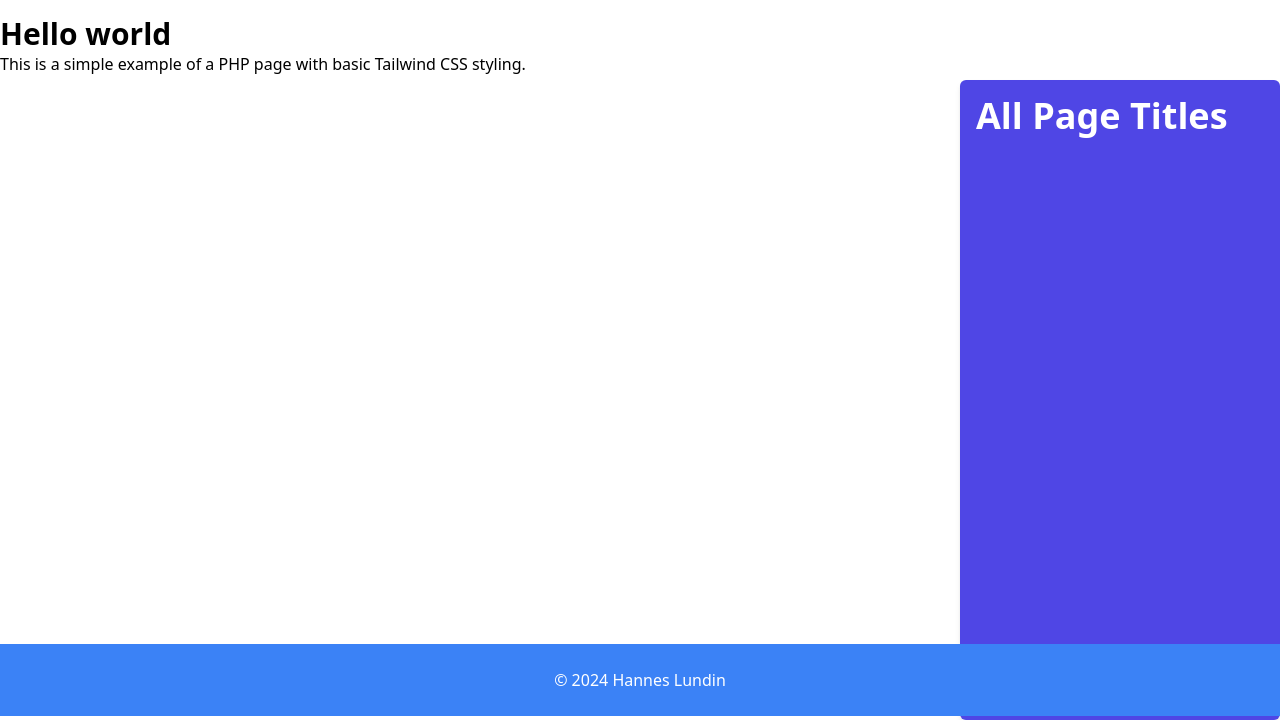
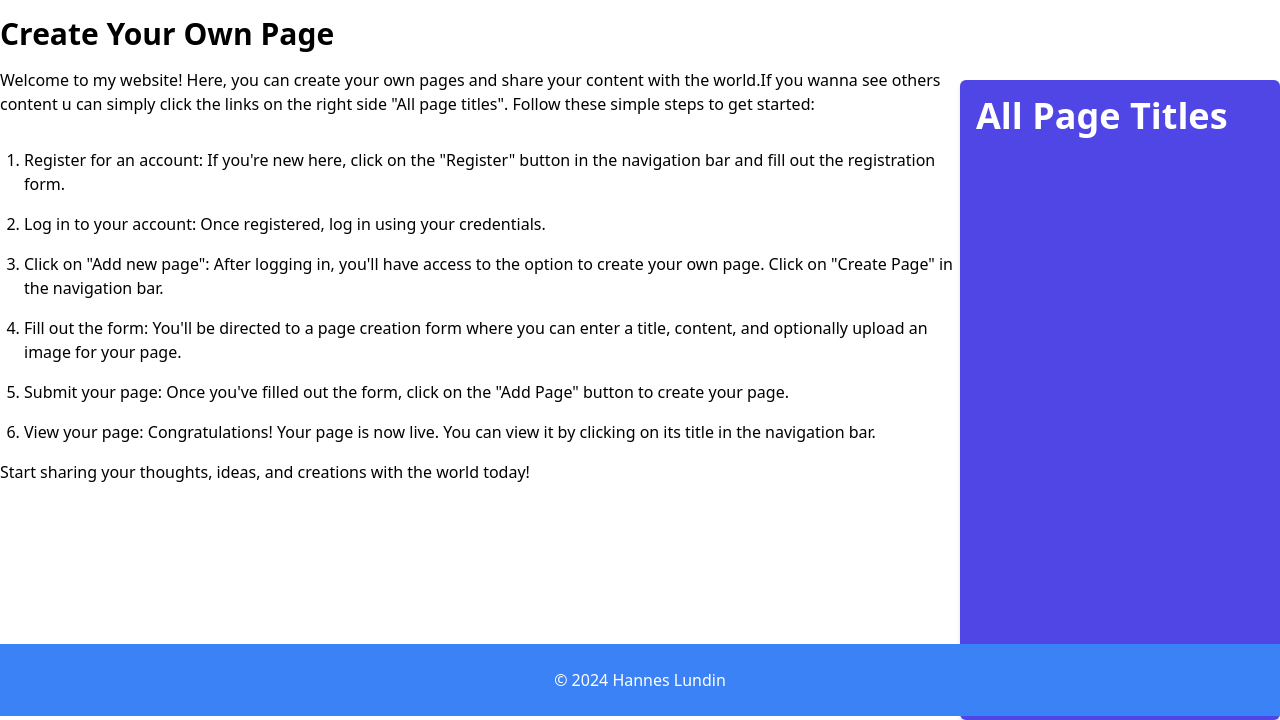
Before and after one commit to Lundet/case-10-PHP, a PHP site: page / in a window 1280 px wide. Shown: the part 84-804 px from the top of the page. Run offline with PHP 8.4, Linux system fonts and the light colour scheme; data that the repository does not hold is empty.

Commit message:
fixed the startup file to show how to use the site

```diff
--- a/app/public/index.php
+++ b/app/public/index.php
@@ -1,7 +1,7 @@
 <?php
 session_start();
 
-$title = "About PHP";
+$title = "Create Your Own Page";
 
 include_once("_includes/database-connection.php");
 include_once("_includes/global-functions.php");
@@ -17,25 +17,37 @@ createImageTable($pdo);
     <meta charset="UTF-8">
     <meta http-equiv="X-UA-Compatible" content="IE=edge">
     <meta name="viewport" content="width=device-width, initial-scale=1.0">
-    <title>
-        <?php echo $title; ?>
-    </title>
+    <title><?php echo $title; ?></title>
     <link rel="stylesheet" href="output.css">
 </head>
 
 <body class="font-sans">
 
     <?php include "_includes/header.php"; ?>
+
     <div class="container mx-auto flex">
         <div class="main-content w-3/4">
-            <h1 class="text-3xl font-bold ">Hello world</h1>
+            <h1 class="text-3xl font-bold mb-4">Create Your Own Page</h1>
 
-            <p>
-                This is a simple example of a PHP page with basic Tailwind CSS styling.
-            </p>
+            <p>Welcome to my website! Here, you can create your own pages and share your content with the world.If you wanna see others content u can simply click the links on the right side
+                "All page titles".
+             Follow these simple steps to get started:</p>
+
+            <ol class="list-decimal ml-6 mt-8">
+                <li class="my-4">Register for an account: If you're new here, click on the "Register" button in the navigation bar and fill out the registration form.</li>
+                <li class="my-4">Log in to your account: Once registered, log in using your credentials.</li>
+                <li class="my-4">Click on "Add new page": After logging in, you'll have access to the option to create your own page. Click on "Create Page" in the navigation bar.</li>
+                <li class="my-4">Fill out the form: You'll be directed to a page creation form where you can enter a title, content, and optionally upload an image for your page.</li>
+                <li class="my-4">Submit your page: Once you've filled out the form, click on the "Add Page" button to create your page.</li>
+                <li class="my-4">View your page: Congratulations! Your page is now live. You can view it by clicking on its title in the navigation bar.</li>
+            </ol>
+
+            <p>Start sharing your thoughts, ideas, and creations with the world today!</p>
         </div>
+
         <?php include "_includes/all-pages-nav.php"; ?>
     </div>
+
     <?php include "_includes/footer.php"; ?>
 
 </body>
--- a/app/public/login.php
+++ b/app/public/login.php
@@ -78,7 +78,7 @@ createImageTable($pdo);
             $_SESSION['user_id'] = $user['id']; // Store user ID
 
             // Redirect to start page
-            header("location: add-page.php");
+            header("location: index.php");
         } catch (PDOException $err) {
             echo "There was a problem: " . $err->getMessage();
         }
--- a/app/public/output.css
+++ b/app/public/output.css
@@ -596,6 +596,11 @@ video {
   margin-right: auto;
 }
 
+.my-4 {
+  margin-top: 1rem;
+  margin-bottom: 1rem;
+}
+
 .mb-16 {
   margin-bottom: 4rem;
 }
@@ -634,6 +639,14 @@ video {
 
 .mt-4 {
   margin-top: 1rem;
+}
+
+.ml-6 {
+  margin-left: 1.5rem;
+}
+
+.mt-8 {
+  margin-top: 2rem;
 }
 
 .block {
@@ -710,6 +723,10 @@ video {
 
 .flex-grow {
   flex-grow: 1;
+}
+
+.list-decimal {
+  list-style-type: decimal;
 }
 
 .flex-col {
```
Also changed, not shown: app/public/uploads/AnimatedGifEmote (1).gif (added), app/public/uploads/IMG_7965.png (added), app/public/uploads/zyzz-fistpump.gif (added).
